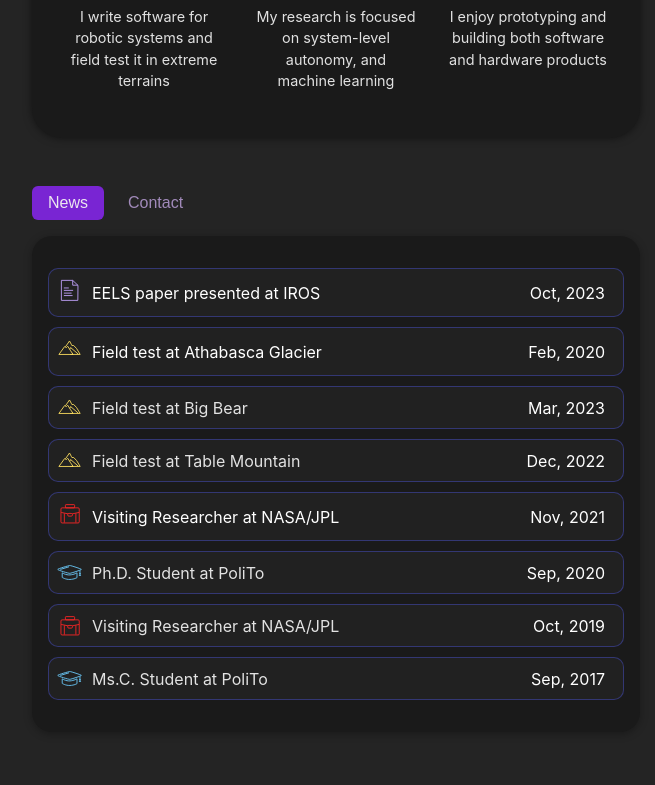
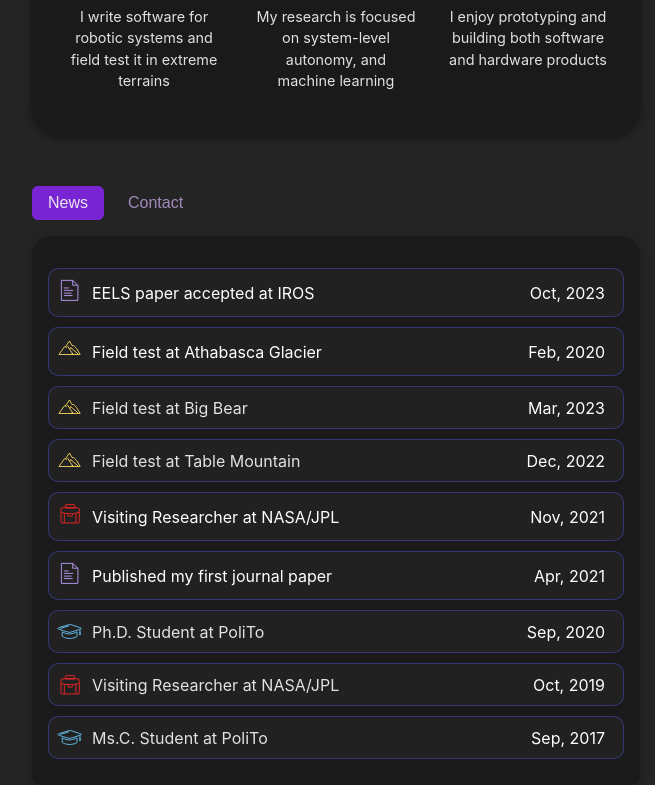
Before and after one commit to gdaddi/personal-website, a React (Vite) app: page / in a window 1280 px wide. Shown: the part 499-1284 px from the top of the page, without its empty margins (304-959 px from the left). Built offline with nearby package versions, Linux system fonts and the light colour scheme.

Commit message:
more news items

```diff
--- a/src/data.js
+++ b/src/data.js
@@ -42,7 +42,7 @@ export const TABCONTENTS = {
 
 export const NEWS_ITEMS = [
     {
-        title: "EELS paper presented at IROS",
+        title: "EELS paper accepted at IROS",
         date: "Oct, 2023",
         icon: iconPaper,
         description: "And it was best paper finalist!",
@@ -75,6 +75,13 @@ export const NEWS_ITEMS = [
       link: "https://www.jpl.nasa.gov/robotics-at-jpl/eels"
     },
     {
+        title: "Published my first journal paper",
+        date: 'Apr, 2021',
+        icon: iconPaper,
+        description: "On investigating plasma drilling to enhance melt probes.",
+        link: "https://doi.org/10.2514/1.T6244"
+    },
+    {
         title: "Ph.D. Student at PoliTo",
         date: "Sep, 2020",
         icon: iconSchool,
```
